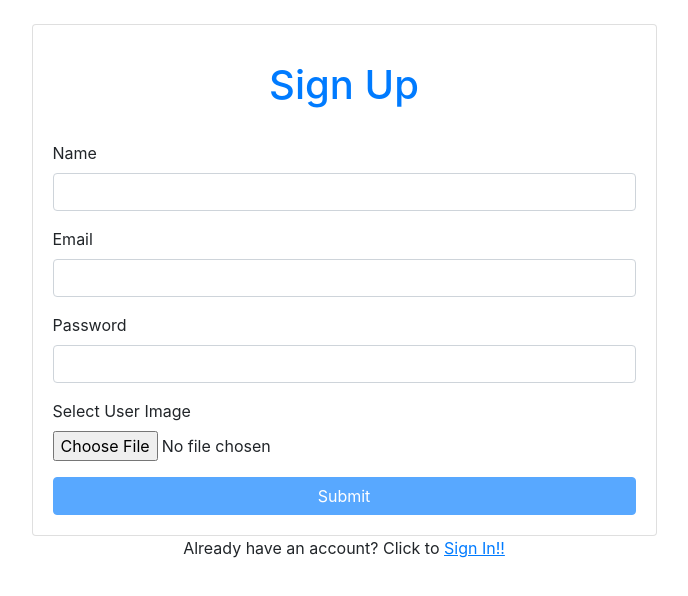
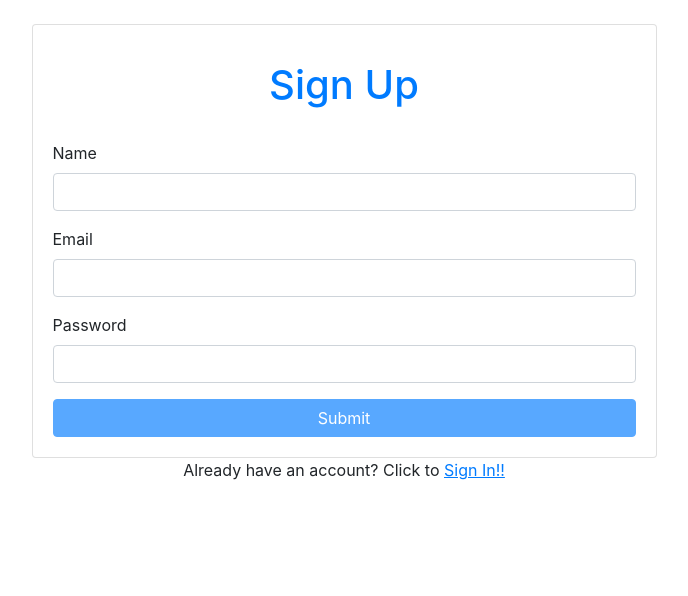
Before and after one commit to abhilashbhargava27/weatherAngular6, an Angular app: page /signup in a window 1280 px wide. Shown: the top 596 px of the page, without its empty margins (296-984 px from the left). Built offline with nearby package versions, Linux system fonts and the light colour scheme.

Commit message:
commented sign up html image part

```diff
--- a/src/app/components/sign-up/sign-up.component.html
+++ b/src/app/components/sign-up/sign-up.component.html
@@ -62,13 +62,13 @@
               Must be at least 5 characters.
             </div>
           </div>
-          <div class="form-group">
+          <!-- <div class="form-group">
             <div><label for="uploadUserImage">Select User Image</label></div>
             <div>
               <input type="file" src=" " id="uploadUserImage" crossOrigin='Anonymous' (change)="readURL(this)"/>
             </div>
             <img src="" id="userImage" width="300" height="227">
-          </div>
+          </div> -->
           <button [disabled]="!userForm.form.valid" class="btn btn-primary btn-block">Submit</button>
         </form>
 
```
